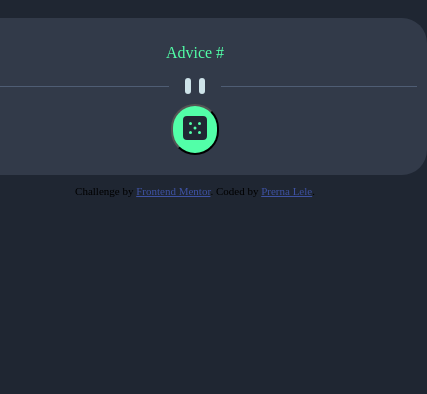
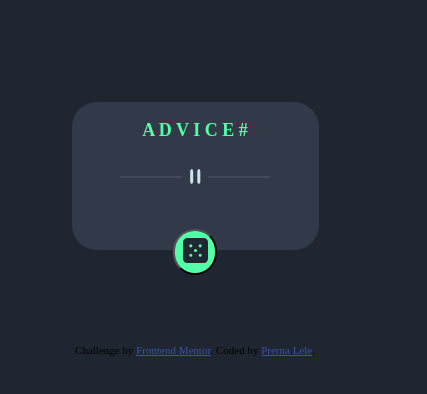
Before and after one commit to prernalele/adviceGenerator, a plain HTML site: page index.html in a window 390 px wide. Shown: the whole page, 427 px wide, since content can reach past the window. Drawn offline with Linux system fonts and the light colour scheme.

Commit message:
adjusting other styles

```diff
--- a/index.html
+++ b/index.html
@@ -19,14 +19,13 @@
 
   <!-- Advice ID goes here -->
   <div class="wrapper">
-    <p id="adviceNum">Advice #<span id="adviceId"></span></p>
-    <p id="adviceText"></p>
+    <p id="adviceNum">A D V I C E #<span id="adviceId"></span></p>
+    <div id="adviceText"></div>
     <img class="divider" src='./images/pattern-divider-desktop.svg'>
-    <p class="diceOuterWrapper">
       <button class="diceWrapper" onClick=fetchAdvice()>
         <img src='./images/icon-dice.svg'/>
       </button>
-    </p>
+
 
   </div>
 
--- a/style.css
+++ b/style.css
@@ -1,6 +1,6 @@
 @font-face {
     font-family: fontAdvice;
-    src: url(https://fonts.google.com/specimen/Manrope);
+    src: url(./font/Manrope/Manrope-VariableFont_wght.ttf)
 }
 
 body {
@@ -9,59 +9,108 @@ body {
     align-items: center;
     flex-direction: column;
     background-color: hsl(218, 23%, 16%)
-
 }
 
 .wrapper {
-    background-color:hsl(217, 19%, 24%);
-    padding: 10px;
-    margin: 10px;
+    display:flex;
+    flex-direction:column;
     justify-content: center;
     align-items: center;
+    background-color:hsl(217, 19%, 24%);
+    padding: 0 60px;
+    margin: 200px auto;
     border-radius: 25px;
+    height: 50%;
+    width: 50%;
+    font-size:x-large;
+    font-weight: 800;
 }
 
 .diceWrapper {
-    margin: -22px;
     background-color: hsl(150, 100%, 66%);
-    padding: 10px;
-    margin: 10px;
-    border-radius: 30px;
-    justify-content: center;
-    align-items: center;
+    padding: 4%;
+    margin: 35px;
+    margin-bottom: -25px;
+    border-radius: 50px;
 }
 
-.diceOuterWrapper {
-    margin: auto;
-    padding:auto;
-    display: flex;
-    justify-content: center;
-    align-items: center;
+.diceWrapper > img {
+    width: 25px;
+    height: 25px;
 }
 
 .divider {
-    display: flex;
-    justify-content: center;
-    align-items: center;
-    margin: auto;
-    padding: auto;
+    margin: 0px;
+    padding: 0px;
 }
 
 #adviceText {
     color: white;
     font-family: fontAdvice;
-    font-size: medium;
     padding: 0px;
     margin: 0px;
-    display: flex;
-    justify-content: center;
-    align-items: center;
-    font-weight: 800;
+    text-align: center;
 }
 
 #adviceNum {
-    display: flex;
-    align-items: center;
-    justify-content: center;
     color:  hsl(150, 100%, 66%);
 }
+
+@media (max-width: 375px) {
+    .wrapper {
+        display:flex;
+        flex-direction:column;
+        justify-content: center;
+        align-items: center;
+        background-color:hsl(217, 19%, 24%);
+        padding: 0 60px;
+        margin: 180px 10px;
+        border-radius: 25px;
+        height: 50%;
+        width: 50%;
+        font-size:large;
+        font-weight:800px;
+    }
+
+    #adviceText {
+        color: white;
+        font-family: fontAdvice;
+        padding: 0px;
+        margin: 0px;
+        text-align: center;
+    }
+
+}
+
+@media (max-width: 538px) {
+    .divider {
+        content: url(./images/pattern-divider-mobile.svg);
+        margin: 10px;
+        width: 150px;
+        height:15px;
+    }
+}
+
+@media (max-width: 723px) {
+    .wrapper {
+        display:flex;
+        flex-direction:column;
+        justify-content: center;
+        align-items: center;
+        background-color:hsl(217, 19%, 24%);
+        padding: 0 30px;
+        margin: 25%;
+        border-radius: 25px;
+        height: 50%;
+        width: 50%;
+        font-size:large;
+        font-weight:800px;
+    }
+
+    .divider {
+        content: url(./images/pattern-divider-mobile.svg);
+        margin: 10px;
+        width: 150px;
+        height:15px;
+    }
+}
```
Also changed, not shown: font/Manrope/Manrope-VariableFont_wght.ttf (added), font/Manrope/OFL.txt (added), font/Manrope/README.txt (added), font/Manrope/static/Manrope-Bold.ttf (added), font/Manrope/static/Manrope-ExtraBold.ttf (added), font/Manrope/static/Manrope-ExtraLight.ttf (added), font/Manrope/static/Manrope-Light.ttf (added), font/Manrope/static/Manrope-Medium.ttf (added), font/Manrope/static/Manrope-Regular.ttf (added), font/Manrope/static/Manrope-SemiBold.ttf (added), 1 other file.
